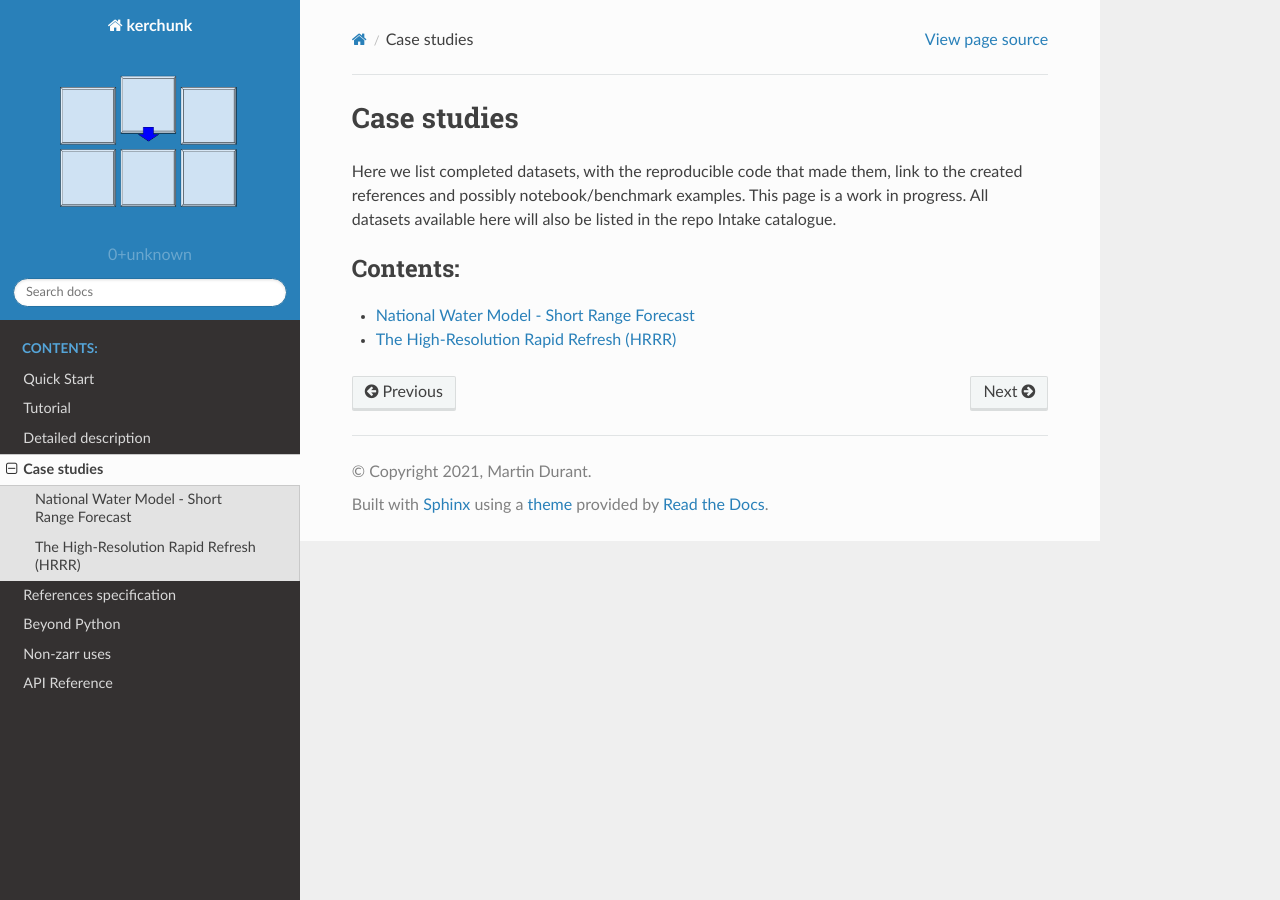
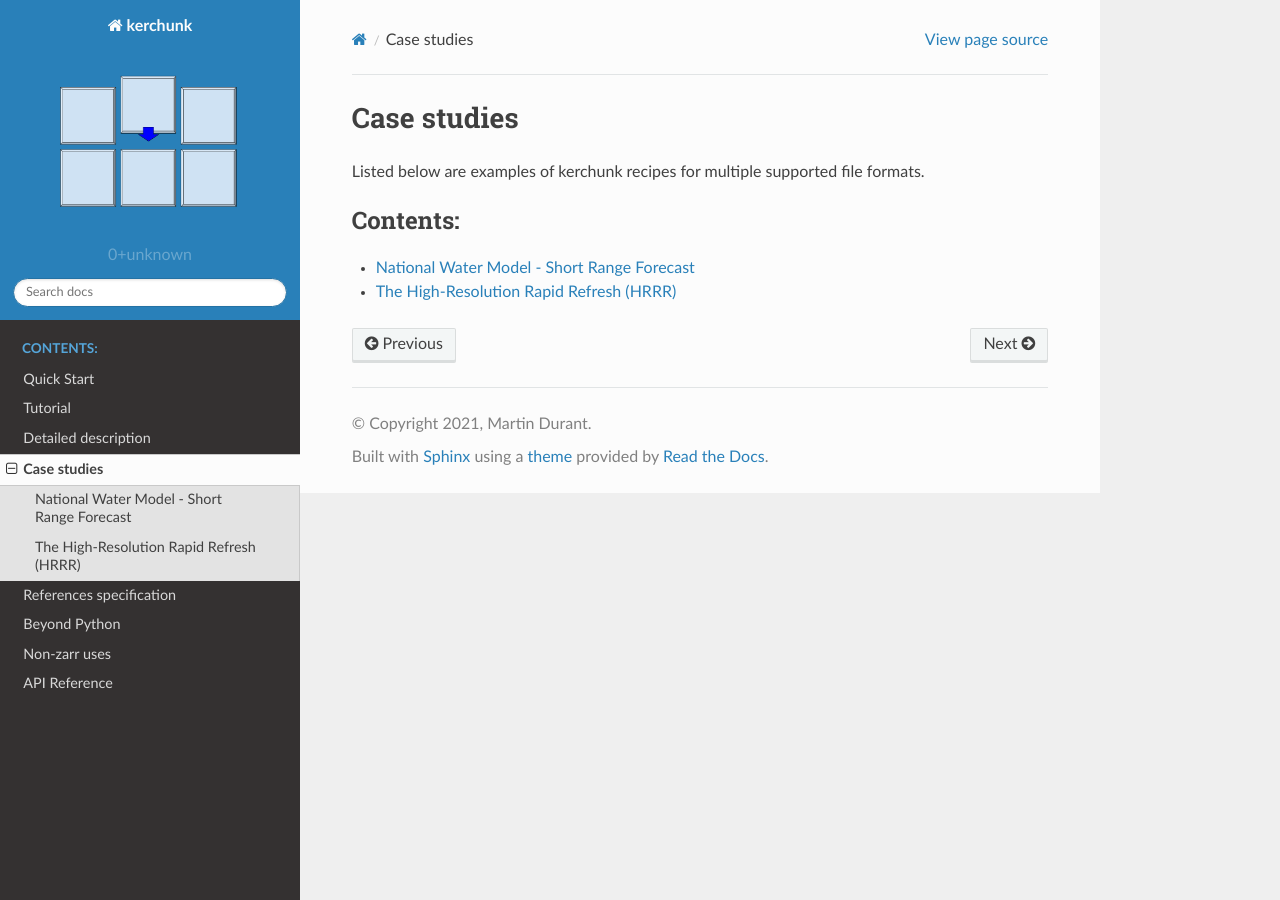
Before and after one commit to fsspec/kerchunk, a Sphinx documentation site: the page built from docs/source/case_studies/index.rst, in a window 1280 px wide. Built offline with Sphinx 7.4.7 and the Read the Docs theme 2.0.0, drawn with Linux system fonts in a browser that asks for light colours; pages that are not in the unit, such as notebooks, are missing from menus.

```diff
--- a/docs/source/case_studies/index.rst
+++ b/docs/source/case_studies/index.rst
@@ -1,11 +1,9 @@
 Case studies
 ============
 
-Here we list completed datasets, with the reproducible code that made them, link to the
-created references and possibly notebook/benchmark examples. This page is a work in progress.
-All datasets available here will also be listed in the repo Intake catalogue.
 
 
+Listed below are examples of kerchunk recipes for multiple supported file formats.
 
 
 .. toctree::
```
Also changed, not shown: docs/source/case_studies/grib2/HRRR.ipynb, docs/source/case_studies/netcdf/NWM.ipynb.
